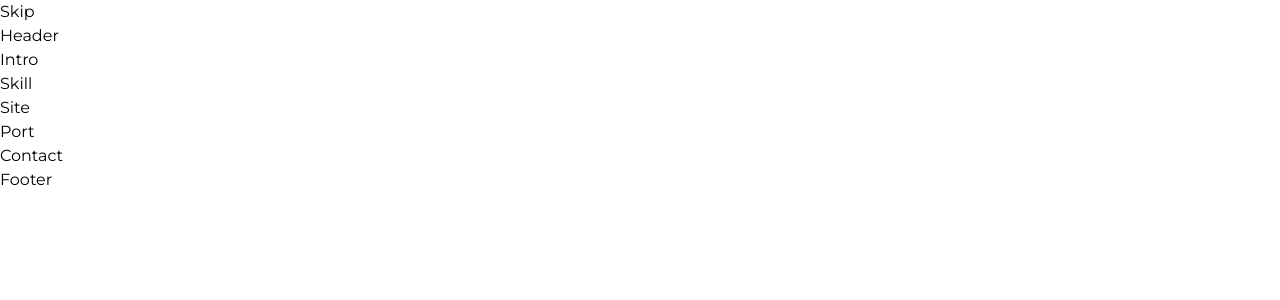
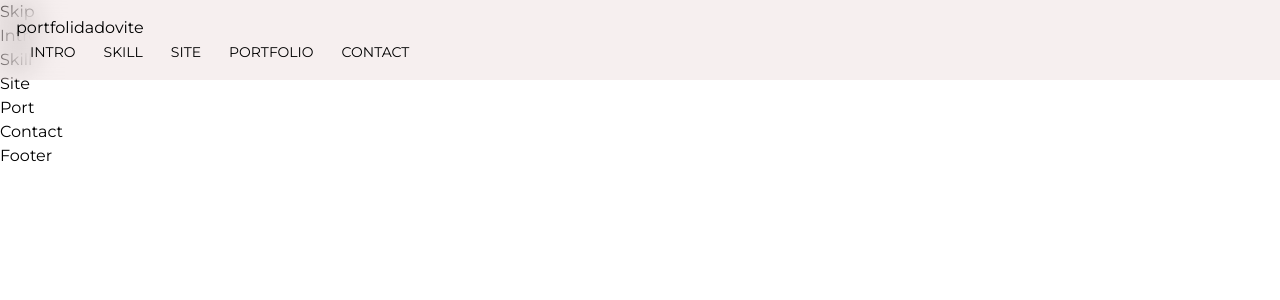
Before and after one commit to ho8ae/x-tric-react, a React (Create React App) app: page / in a window 1280 px wide. Shown: the top 300 px of the page. Built offline with nearby package versions, Linux system fonts and the light colour scheme; a small style sheet from the web is missing; a web font is replaced by a local one.

Commit message:
Header Area comeplete:)

```diff
--- a/src/assets/scss/section/_header.scss
+++ b/src/assets/scss/section/_header.scss
@@ -0,0 +1,133 @@
+#header{
+    @include position-fixed;
+    z-index: 10000;
+}
+
+
+//className으로 가는거임
+.header__inner{
+    @include flex-between;
+    background-color: rgba(166,99,99,0.1);
+    backdrop-filter:blur(15px);
+    padding:1rem;
+
+    .header__log{
+        font-size:0.9rem;
+        text-align:center;
+        text-transform: uppercase;
+        line-height: 1;
+
+        em{
+            font-size:10px;
+            display: block;
+            color:var(--black200);
+        }
+    }
+    .header__nav{
+        @media(max-width:800px){
+            display: none;
+
+            &.show{
+                display: block;
+
+                ul{
+                    display:block;
+                    position: absoulte;
+                    right: 0;
+                    top:68px;
+                    background-color: rgba(166,99,99,0.1);
+                    backdrop-filter: blur(15px);
+                    z-index:10000;
+                    min-width: 150px;
+                    padding:20px 0;
+
+                    li{
+                        display:block;
+                        text-align:right;
+
+                        a{
+                            display:inline-block;
+                            padding:10px;
+                        }
+                    }
+                }
+            }
+            &.show+.header__nav__mobile span::before{
+                width:20px;
+
+            }
+            &.show+.header__nav__mobile span::after{
+                width:20px;
+
+            }
+
+        }
+
+        li{
+            display: inline;
+            a{
+                text-transform: uppercase;
+                font-size: 14px;
+                padding:14px;
+                position:relative;
+
+                &::before{
+                    content:"";
+                    width:calc(100% - 28px);
+                    height:1px;
+                    background-color: var(--black);
+                    position:absolute;
+                    left: 14px;
+                    bottom: 10px;
+                    transform: scaleX(0);
+                    transition: all 0.3s;
+                }
+                &:hover::before{
+                    transform: scaleX(1);
+                }
+            }
+        }
+    }
+    .header__nav__mobile{
+        display:none;
+        width:40px;
+        height: 40px;
+        cursor:pointer;
+
+        @media(max-width:800px){
+            display:block;
+        }
+
+        span{
+            display:block;
+            width:40px;
+            height: 2px;
+            background-color: var(--black);
+            margin-top:19px;
+            position:relative;
+
+            &::before{
+                content:"";
+                width: 40px;
+                height: 2px;
+                background-color: var(--black);
+                position: absolute;
+                right: 0;
+                top: 6px;
+                transition: width 0.3s;
+            }
+
+            &::after{
+                content:"";
+                width: 40px;
+                height: 2px;
+                background-color: var(--black);
+                position: absolute;
+                left: 0;
+                bottom: 6px;
+                transition: width 0.3s;
+            }
+
+        }
+    }
+}
--- a/src/components/Header.jsx
+++ b/src/components/Header.jsx
@@ -1,7 +1,60 @@
 import React from "react";
 
+const headerNav = [
+    {
+        title: "intro",
+        url: "#intro",
+    },
+    {
+        title: "skill",
+        url: "#skill",
+    },
+    {
+        title: "site",
+        url: "#site",
+    },
+    {
+        title: "portfolio",
+        url: "#port",
+    },
+    {
+        title: "contact",
+        url: "#contact",
+    },
+];
+
+
 const Header = () =>{
-    return <div>Header</div>
+    return(
+        <header id="header" role="banner">
+            <div className="header__inner">
+                <div className="header__logo">
+                    <a href="/">portfolidado<em>vite</em></a>
+                    <div>
+                        <nav className="header__nav" role="navigation" aria-label="메인메뉴">
+                            <ul>
+                               {headerNav.map((nav,key)=>(
+                                <li key = {key}>
+                                    <a href={nav.url}>{nav.title}</a>
+                                </li>
+                               ))}
+                            </ul>
+                        </nav>
+                        <div
+                            className="header__nav__mobile"
+                            id="headerToggle"
+                            aria-controls="primary-menu"
+                            aria-expanded="false"
+                            role="button"
+                            tabindex="0"
+                        >
+                         <span></span>
+                        </div>
+                    </div>
+                </div>
+            </div>
+        </header>
+    )
 }
 
 export default Header;
```
